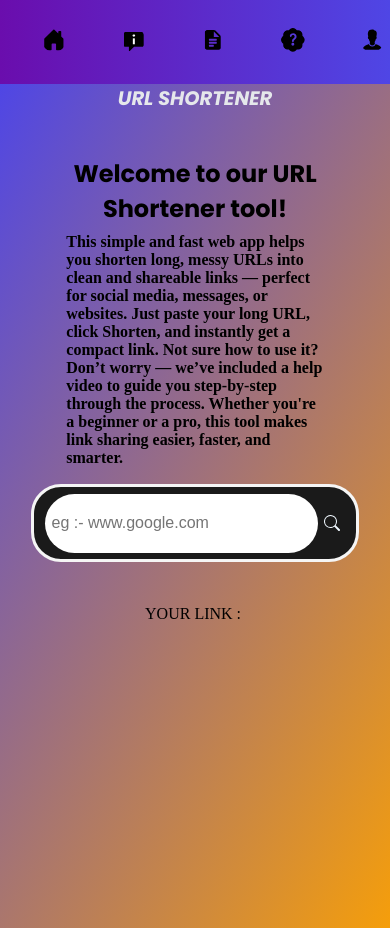
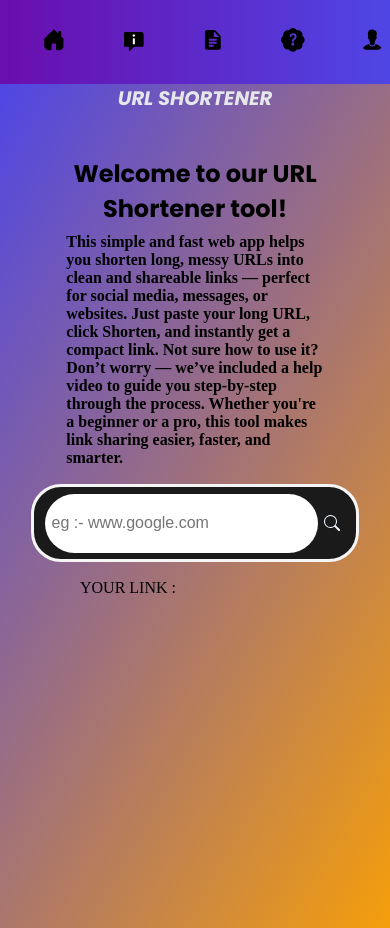
Before and after one commit to namit-code-web-stack/url-shortnerapp, a plain HTML site: page docs/index.html in a window 390 px wide. Drawn offline with Linux system fonts and the light colour scheme.

Commit message:
output feature update

```diff
--- a/docs/index.css
+++ b/docs/index.css
@@ -180,6 +180,7 @@ h3 {
 @media screen and (max-width:500px) {
   #search {
     width: 75vw;
+    margin-bottom: 2vh;
   }
 
   #search-field {
@@ -189,5 +190,8 @@ h3 {
   h3 {
     font: 4vw sans-serif;
   }
-
+#output{
+  display: inline;
+  margin-left: 80px;
 }
+}
```
